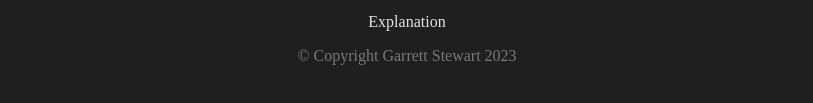
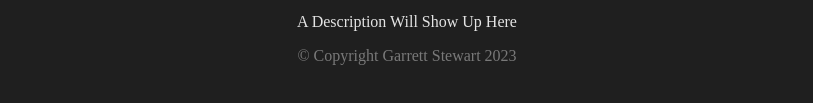
Before and after one commit to GretSeat/nasa-rocket-app, a plain HTML site: page index.html in a window 1280 px wide. Shown: the part 675-778 px from the top of the page, without its empty margins (233-1046 px from the left). Drawn offline with Linux system fonts and the light colour scheme.

Commit message:
updated explanation area

```diff
--- a/index.html
+++ b/index.html
@@ -49,7 +49,7 @@
       <iframe src="" frameborder="0" style="display: none"></iframe>
       <br />
     </div>
-    <p class="explanation">Explanation</p>
+    <p class="explanation">A Description Will Show Up Here</p>
     <footer>&copy; Copyright Garrett Stewart 2023</footer>
     <script type="text/javascript" src="/js/main.js"></script>
   </body>
```
